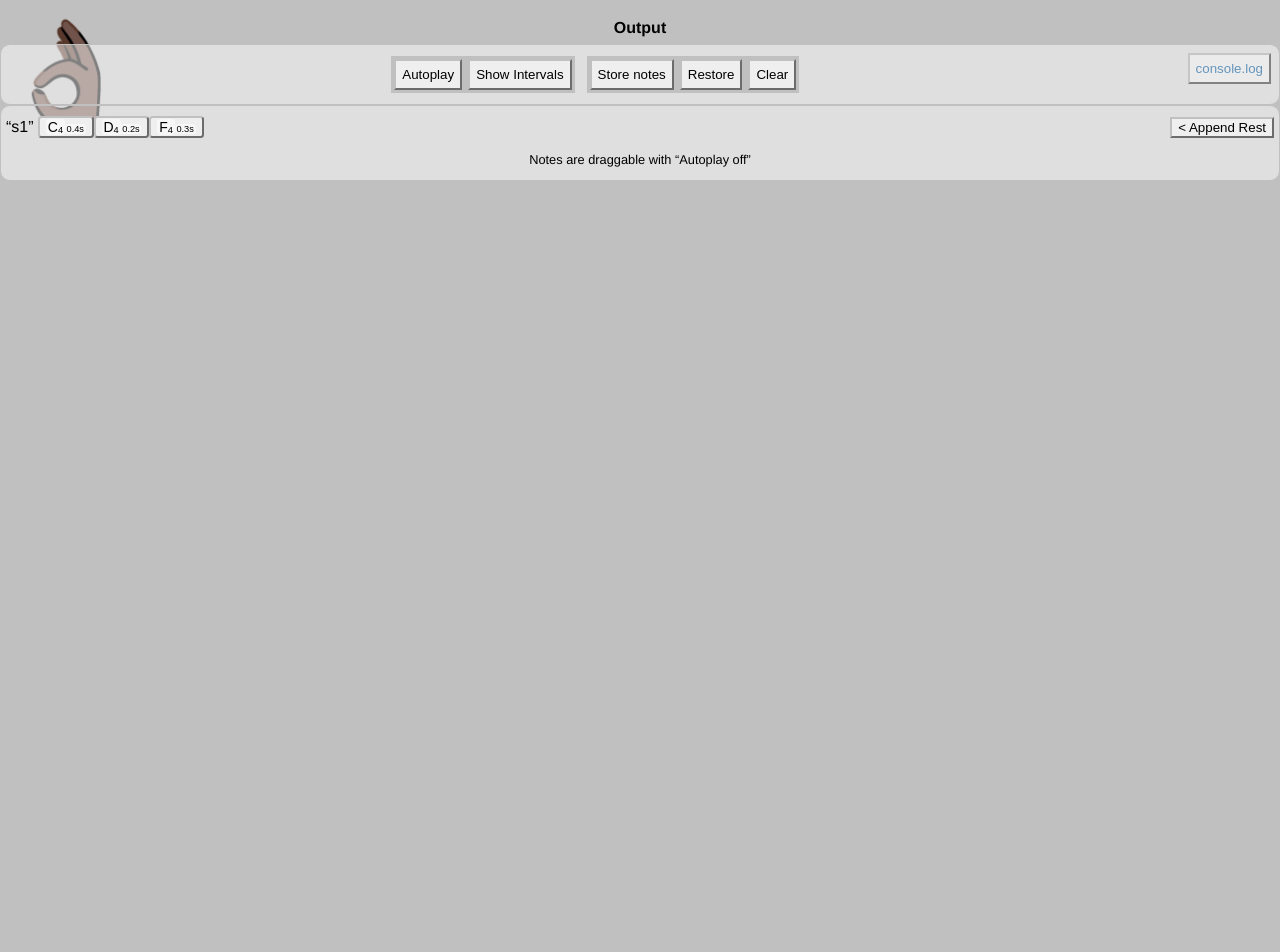
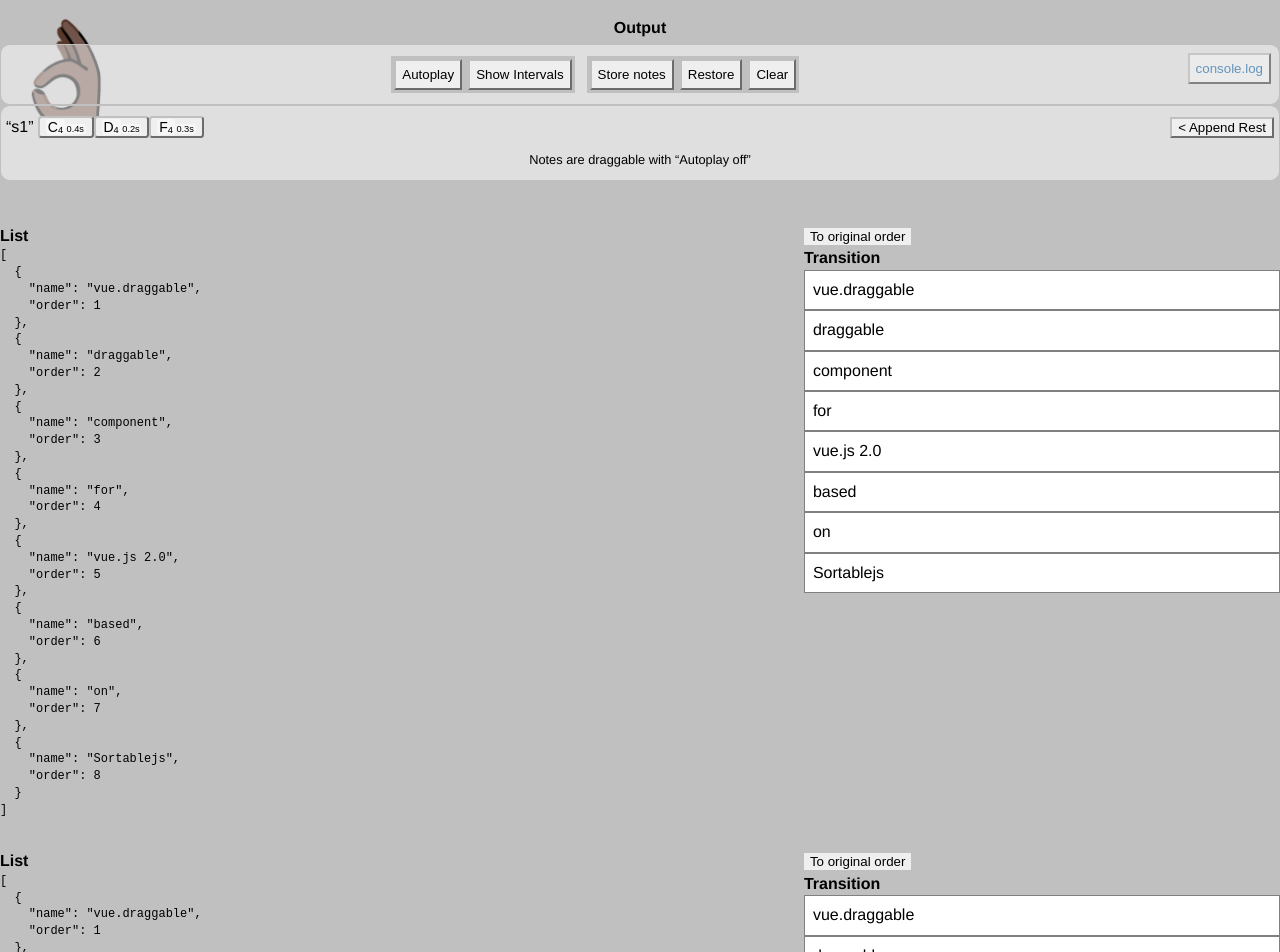
Before and after one commit to dvdrtrgn/build-blocks, a Vue app: page / in a window 1280 px wide. Shown: the top 952 px of the page. Before the commit the page ends 812 px from the top, so only its background shows below. Built offline with nearby package versions, Linux system fonts and the light colour scheme.

Commit message:
Test drag stuff

```diff
--- a/src/views/Main.vue
+++ b/src/views/Main.vue
@@ -1,17 +1,19 @@
 <template lang="pug">
   main
     h1.hand 👌🏿
-
     Muse
+    Drag
 
 </template>
 
 <script>
-  import Muse from './Muse/Muse';
+  import Muse from './Muse/Muse.vue';
+  import Drag from './Muse/drag/Dragtest.vue';
 
   export default {
     components: {
       Muse,
+      Drag,
     },
   };
 </script>
--- /dev/null
+++ b/src/views/Muse/drag/Dragtest.vue
@@ -0,0 +1,30 @@
+<template lang="pug">
+
+  .container
+    transition1
+    transition2
+
+</template>
+
+<script>
+  import transition1 from './transition1.vue';
+  import transition2 from './transition2.vue';
+
+  export default {
+    components: {
+      transition1,
+      transition2,
+    },
+  };
+</script>
+
+<style lang="scss">
+  .row {
+    display: table;
+    width: 100%;
+
+    > * {
+      display: table-cell;
+    }
+  }
+</style>
--- /dev/null
+++ b/src/views/Muse/drag/transition1.vue
@@ -0,0 +1,123 @@
+<template>
+  <div class="row">
+    <rawDisplayer :value="list" title="List" />
+
+    <div>
+      <button class="btn btn-secondary button" @click="sort">
+        To original order
+      </button>
+
+      <h3>
+        Transition
+      </h3>
+
+      <draggable
+        class="list-group"
+        tag="ul"
+        v-model="list"
+        v-bind="dragOptions"
+        @start="isDragging = true"
+        @end="isDragging = false"
+      >
+        <transition-group type="transition" name="flip-list">
+          <li
+            class="list-group-item"
+            v-for="element in list"
+            :key="element.order"
+          >
+            <i
+              :class="
+                element.fixed ? 'fa fa-anchor' : 'glyphicon glyphicon-pushpin'
+              "
+              @click="element.fixed = !element.fixed"
+              aria-hidden="true"
+            ></i>
+            {{ element.name }}
+          </li>
+        </transition-group>
+      </draggable>
+    </div>
+  </div>
+</template>
+
+<script>
+  import draggable from 'vuedraggable';
+  import rawDisplayer from './traw.vue';
+
+  const message = [
+    'vue.draggable',
+    'draggable',
+    'component',
+    'for',
+    'vue.js 2.0',
+    'based',
+    'on',
+    'Sortablejs',
+  ];
+
+  export default {
+    name: 'transition-example',
+    display: 'Transition',
+    order: 6,
+    components: {
+      draggable,
+      rawDisplayer,
+    },
+    data() {
+      return {
+        list: message.map((name, index) => {
+          return { name, order: index + 1 };
+        }),
+      };
+    },
+    methods: {
+      sort() {
+        this.list = this.list.sort((a, b) => a.order - b.order);
+      },
+    },
+    computed: {
+      dragOptions() {
+        return {
+          animation: 0,
+          group: 'description',
+          disabled: false,
+          ghostClass: 'ghost',
+        };
+      },
+    },
+  };
+</script>
+
+<style scoped>
+  .button {
+    margin-top: 35px;
+  }
+
+  .flip-list-move {
+    transition: transform 0.5s;
+  }
+
+  .no-move {
+    transition: transform 0s;
+  }
+
+  .ghost {
+    opacity: 0.5;
+    background: #c8ebfb;
+  }
+
+  .list-group {
+    min-height: 20px;
+  }
+
+  .list-group-item {
+    background-color: white;
+    border: 1px solid gray;
+    cursor: move;
+    padding: 0.5em;
+  }
+
+  .list-group-item i {
+    cursor: pointer;
+  }
+</style>
--- /dev/null
+++ b/src/views/Muse/drag/transition2.vue
@@ -0,0 +1,124 @@
+<template>
+  <div class="row">
+    <rawDisplayer :value="list" title="List" />
+
+    <div>
+      <button class="btn btn-secondary button" @click="sort">
+        To original order
+      </button>
+
+      <h3>
+        Transition
+      </h3>
+
+      <draggable
+        class="list-group"
+        tag="ul"
+        v-model="list"
+        v-bind="dragOptions"
+        @start="drag = true"
+        @end="drag = false"
+      >
+        <transition-group type="transition" :name="!drag ? 'flip-list' : null">
+          <li
+            class="list-group-item"
+            v-for="element in list"
+            :key="element.order"
+          >
+            <i
+              :class="
+                element.fixed ? 'fa fa-anchor' : 'glyphicon glyphicon-pushpin'
+              "
+              @click="element.fixed = !element.fixed"
+              aria-hidden="true"
+            ></i>
+            {{ element.name }}
+          </li>
+        </transition-group>
+      </draggable>
+    </div>
+  </div>
+</template>
+
+<script>
+  import draggable from 'vuedraggable';
+  import rawDisplayer from './traw.vue';
+
+  const message = [
+    'vue.draggable',
+    'draggable',
+    'component',
+    'for',
+    'vue.js 2.0',
+    'based',
+    'on',
+    'Sortablejs',
+  ];
+
+  export default {
+    name: 'transition-example-2',
+    display: 'Transitions',
+    order: 7,
+    components: {
+      draggable,
+      rawDisplayer,
+    },
+    data() {
+      return {
+        list: message.map((name, index) => {
+          return { name, order: index + 1 };
+        }),
+        drag: false,
+      };
+    },
+    methods: {
+      sort() {
+        this.list = this.list.sort((a, b) => a.order - b.order);
+      },
+    },
+    computed: {
+      dragOptions() {
+        return {
+          animation: 200,
+          group: 'description',
+          disabled: false,
+          ghostClass: 'ghost',
+        };
+      },
+    },
+  };
+</script>
+
+<style scoped>
+  .button {
+    margin-top: 35px;
+  }
+
+  .flip-list-move {
+    transition: transform 0.5s;
+  }
+
+  .no-move {
+    transition: transform 0s;
+  }
+
+  .ghost {
+    opacity: 0.5;
+    background: #c8ebfb;
+  }
+
+  .list-group {
+    min-height: 20px;
+  }
+
+  .list-group-item {
+    background-color: white;
+    border: 1px solid gray;
+    cursor: move;
+    padding: 0.5em;
+  }
+
+  .list-group-item i {
+    cursor: pointer;
+  }
+</style>
--- /dev/null
+++ b/src/views/Muse/drag/traw.vue
@@ -0,0 +1,33 @@
+<template>
+  <div>
+    <h3>{{ title }}</h3>
+    <pre>{{ valueString }}</pre>
+  </div>
+</template>
+<script>
+  const props = {
+    name: 'raw-displayer',
+    title: {
+      required: true,
+      type: String,
+    },
+    value: {
+      required: true,
+    },
+  };
+  export default {
+    props,
+    computed: {
+      valueString() {
+        return JSON.stringify(this.value, null, 2);
+      },
+    },
+  };
+</script>
+<style lang="scss">
+  pre {
+    float: left;
+    font-size: small !important;
+    text-align: start;
+  }
+</style>
```
Also changed, not shown: src/views/example/main.js (added, +26 -0 lines).
